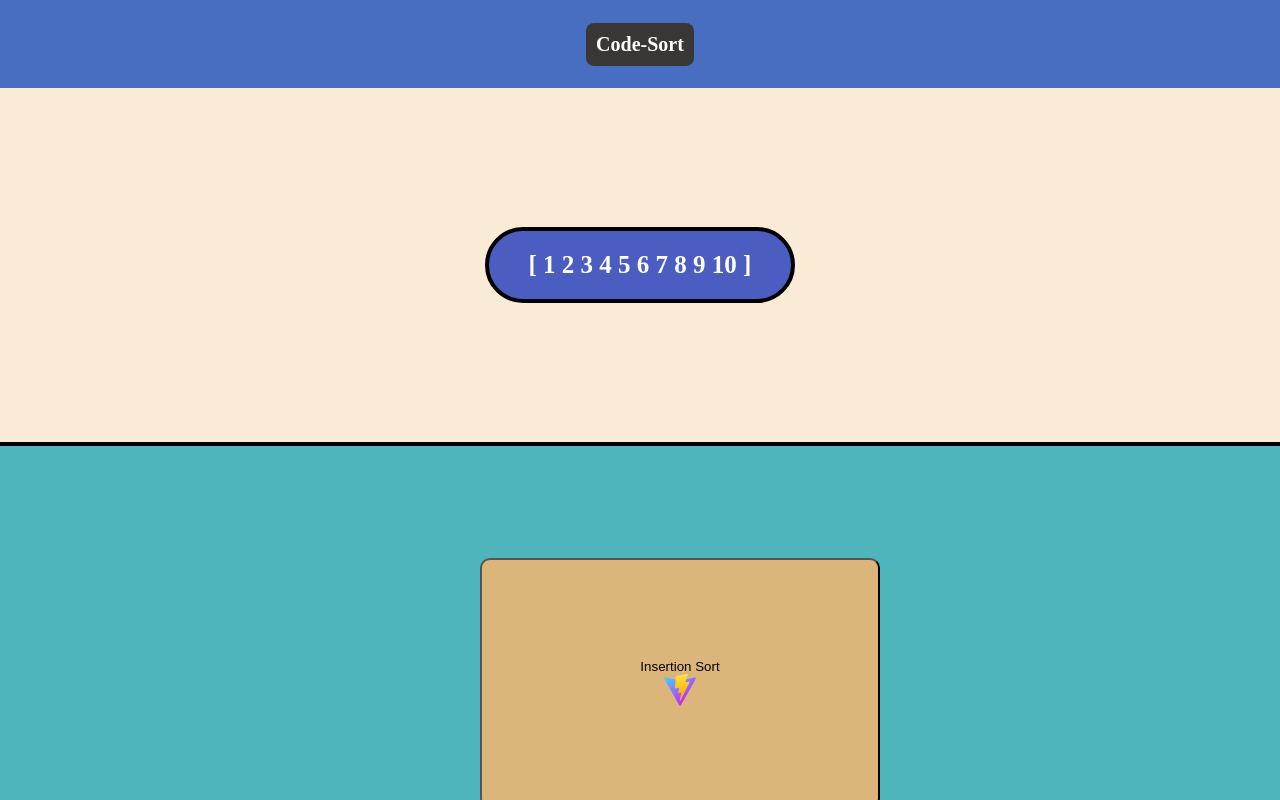
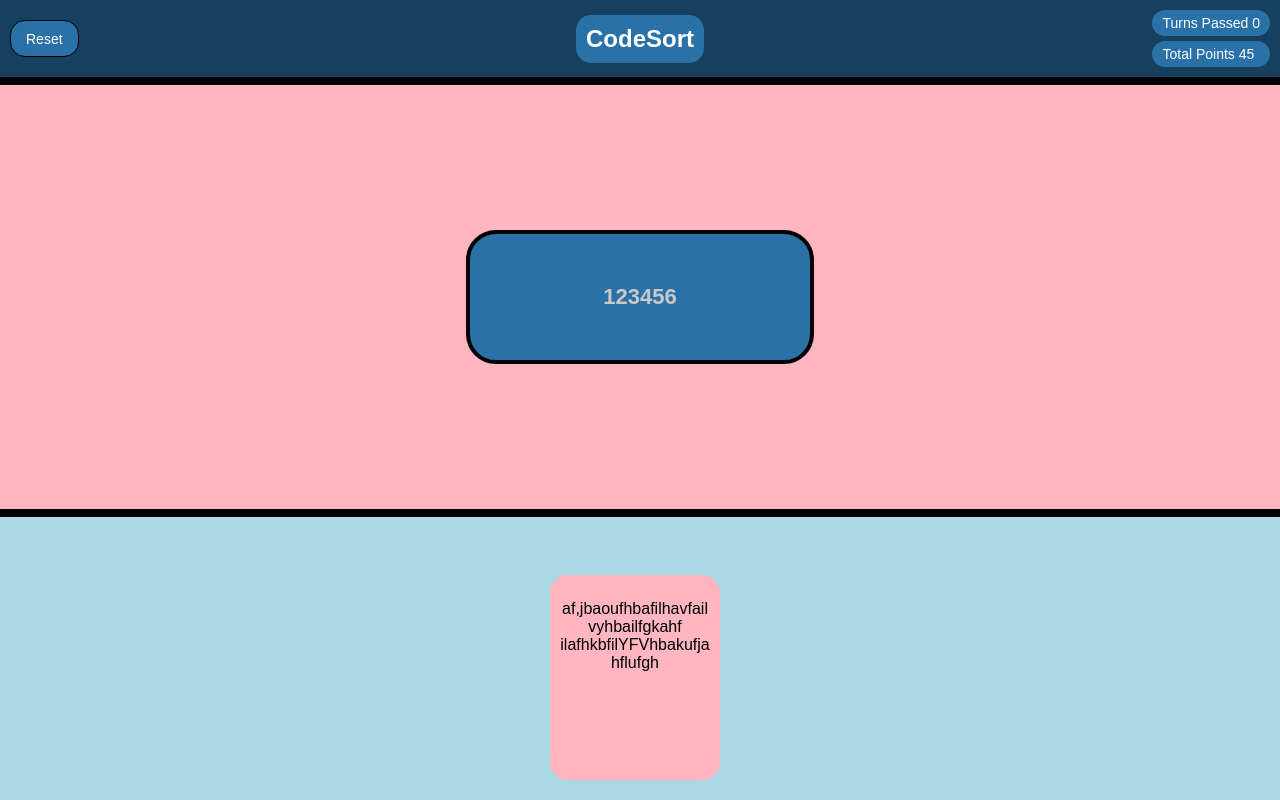
Before and after one commit to Syconn/WebNet, a React (Vite) app: page / in a window 1280 px wide. Both pictures are taken after a click on the button "Play Game". Built offline with nearby package versions, Linux system fonts and the light colour scheme.

Commit message:
before second animation test

```diff
--- a/src/App.tsx
+++ b/src/App.tsx
@@ -2,7 +2,7 @@ import {useTypeState} from "./util/Utility.tsx";
 import {Pages} from "./util/Constants.ts";
 import MainMenu from "./pages/MainMenu.tsx";
 import "./App.css"
-import GameLoop from "./pages/GameLoop.tsx";
+import GameLoop from "./pages/gameLoopPage/GameLoop.tsx";
 
 export type Page = {
     page: string;
--- a/src/pages/GameLoop.tsx
+++ /dev/null
@@ -1,29 +0,0 @@
-import styles from "./GameLoop.module.css";
-
-function GameLoop() {
-    return (
-        <div className={styles.pageContainer}>
-            <div className={styles.topSection}>
-                <p className={styles.title}>Code-Sort</p>
-            </div>
-
-            <div className={styles.middleSection}>
-                <p className={styles.array}>[ 1 2 3 4 5 6 7 8 9 10 ]</p>
-            </div>
-
-            <div className={styles.bottomSection}>
-                <div className={styles.cardContainer}>
-                    <button className={styles.card}>
-                        <div className={styles.text}>
-                            Insertion Sort
-                            <img className={styles.photo} src="/vite.svg" alt="logo" />
-                            {/*<span className={styles.hoverText}>This is text now!</span>*/}
-                        </div>
-                    </button>
-                </div>
-            </div>
-        </div>
-    )
-}
-
-export default GameLoop;
--- a/src/pages/MainMenu.module.css
+++ b/src/pages/MainMenu.module.css
@@ -1,56 +1,124 @@
-/* Parent container fills viewport */
+
 .pageContainer {
     display: flex;
     flex-direction: column;
-    height: 100vh; /* Full window height */
+    height: 100vh;
     font-size: 1vw;
 }
 
-/* Equal height sections */
-.topSection,
+
+.topSection {
+    position: relative;
+    flex: 3;
+    display: flex;
+    flex-direction: column;
+    justify-content: center;
+    align-items: center;
+    overflow: hidden;
+}
+
+.topBg,
+.topBg2,
+.topBg3 {
+    position: absolute;
+    top: 0;
+    left: 0;
+    width: 200%;
+    height: 100%;
+    background-image: linear-gradient(-60deg, #6c3 50%, #09f 50%);
+    opacity: 0.5;
+    animation: slide 4s ease-in-out infinite alternate;
+    z-index: 0;
+}
+
+.topBg2 {
+    animation-direction: alternate-reverse;
+    animation-duration: 10s;
+}
+
+.topBg3 {
+    animation-duration: 5s;
+}
+
+
+.title,
+.creators {
+    position: relative;
+    z-index: 1;
+    text-align: center;
+}
+
+.title {
+    background-color: rgba(36, 94, 145, 0.7);
+    color: #ccc7c7;
+    border-radius: 25px;
+    padding: 15px 40px;
+    font-weight: 700;
+    font-size: 80px;
+    border: 20px double rgba(17, 40, 58, 0.7);
+}
+
+.creators {
+    margin-top: 25px;
+    font-size: 14px;
+    background-color: rgba(36, 94, 145, 0.7);
+    color: #ccc7c7;
+    padding: 6px 15px;
+    border-radius: 10px;
+    border: 10px solid rgba(17, 40, 58, 0.7);
+}
+
+
 .bottomSection {
-    flex: 1; /* 1:1 ratio -> 50/50 split */
+    flex: 1;
+    background-color: rgb(127, 163, 241);
     display: flex;
     justify-content: center;
     align-items: center;
-    border: 3px solid black;
+    border-top: 6px solid rgba(17, 40, 58);
 }
 
-/* Colors for clarity */
-.topSection {
-    background-color: rgb(71, 110, 193);
-}
-
-.bottomSection {
-    background-color: rgb(77, 181, 187);
-}
-
-/* Title style */
-.title {
-    background-color: darkblue;
-    color: whitesmoke;
-    border-radius: 25px;
-    padding: 15px;
-    font-weight: 600;
-    font-size: 80px;
-    transform: translateY(-30%)
-}
 
 .playButton {
     font-weight: 700;
-    background-color: rgb(63, 164, 70);
+    background-color: rgb(52, 136, 214);
     color: black;
     border: 4px solid black;
     font-size: 25px;
     padding: 20px 40px;
     border-radius: 60px;
+    cursor: pointer;
+    transition:
+            padding-right 0.8s,
+            padding-left 0.8s,
+            background-color 0.8s,
+            transform 0.2s;
+    z-index: 1;
 }
 
 .playButton:hover {
-    background-color: rgb(40, 120, 45); /* darker green */
+    background-color: rgb(71, 154, 248);
+    padding-left: 60px;
+    padding-right: 60px;
 }
 
 .playButton:active {
-    background-color: rgb(25, 90, 30);
-    transform: scale(0.98); /* subtle click effect */
+    background-color: rgb(77, 165, 255);
+    transform: scale(0.98);
+    padding-left: 50px;
+    padding-right: 50px;
 }
+
+.playButton:focus {
+    outline: none;
+}
+
+
+@keyframes slide {
+    0% {
+        transform: translateX(-25%);
+    }
+    100% {
+        transform: translateX(25%);
+    }
+}
--- a/src/pages/MainMenu.tsx
+++ b/src/pages/MainMenu.tsx
@@ -1,20 +1,32 @@
-import type {PageProps} from "../App.tsx";
-import styles from "./MainMenu.module.css"
-import {Pages} from "../util/Constants.ts";
+import type { PageProps } from "../App.tsx";
+import styles from "./MainMenu.module.css";
+import { Pages } from "../util/Constants.ts";
 
 function MainMenu({ setPage }: PageProps) {
   return (
       <div className={styles.pageContainer}>
         <div className={styles.topSection}>
+
+          <div className={styles.topBg}></div>
+          <div className={styles.topBg2}></div>
+          <div className={styles.topBg3}></div>
+
           <p className={styles.title}>Code-Sort</p>
+          <p className={styles.creators}>
+            Adian Haack, Arron Ye, Rebby, Adrianna Zhu, dead guy
+          </p>
         </div>
+
         <div className={styles.bottomSection}>
-                <button className={styles.playButton} onClick={() => setPage(Pages.GameLoop)}>
+          <button
+              className={styles.playButton}
+              onClick={() => setPage(Pages.GameLoop)}
+          >
             Play Game
           </button>
         </div>
       </div>
-    )
+  );
 }
 
 export default MainMenu;
--- /dev/null
+++ b/src/pages/gameLoopPage/GameLoop.tsx
@@ -0,0 +1,47 @@
+// import styles from "./GameLoop.module.css";
+import headerStyles from "./gameLoopPageStyles/header.module.css";
+import gameAreaStyles from "./gameLoopPageStyles/gameArea.module.css"
+import arrayAreaStyles from "./gameLoopPageStyles/arrayArea.module.css"
+import handAreaStyles from "./gameLoopPageStyles/handArea.module.css"
+function GameLoop() {
+    const count = 0
+    const pointCount = 45
+    const arrayString = [1,2,3,4,5,6]
+    return (
+        <div className={gameAreaStyles.pageContainer}>
+          <div className={headerStyles.header}>
+            <button className={headerStyles.resetButton}>
+              Reset
+            </button>
+            <p className = {headerStyles.title}>
+              CodeSort
+            </p>
+            <div className={headerStyles.rightSection}>
+              <p className = {headerStyles.turns}>
+                Turns Passed {count}
+              </p>
+              <p className = {headerStyles.points}>
+                Total Points {pointCount}
+              </p>
+            </div>
+          </div>
+          <div className={gameAreaStyles.gameArea}>
+            <div className={arrayAreaStyles.arrayArea}>
+              <p className={arrayAreaStyles.arrayText}>
+                {arrayString}
+              </p>
+            </div>
+            <div className={handAreaStyles.handArea}>
+              <div className={handAreaStyles.card}>
+                <p className = {handAreaStyles.cardText}>
+                  af,jbaoufhbafilhavfailvyhbailfgkahf ilafhkbfilYFVhbakufjahflufgh
+                </p>
+              </div>
+            </div>
+          </div>
+        </div>
+
+    )
+}
+
+export default GameLoop;
--- /dev/null
+++ b/src/pages/gameLoopPage/gameLoopPageStyles/arrayArea.module.css
@@ -0,0 +1,26 @@
+.arrayArea {
+    display: flex;
+    flex: 3;
+    background-color: lightpink;
+    justify-content: center;
+    align-items: center;
+
+    border-top: 8px solid black;
+    border-bottom: 8px solid black;
+
+}
+
+.arrayText {
+    text-align: center;
+    border: 4px solid black;
+    border-radius: 30px;
+    padding-top: 50px;
+    padding-bottom: 50px;
+    width: 340px;
+    background-color: #2a71a8;
+
+    font-size: 22px;
+    font-weight: bold;
+
+    color: #ccc7c7;
+}
--- /dev/null
+++ b/src/pages/gameLoopPage/gameLoopPageStyles/gameArea.module.css
@@ -0,0 +1,11 @@
+.gameArea {
+    display: flex;
+    flex:1;
+    flex-direction: column;
+}
+
+.pageContainer {
+    display: flex;
+    flex-direction: column;
+    height: 100vh;
+}
--- /dev/null
+++ b/src/pages/gameLoopPage/gameLoopPageStyles/handArea.module.css
@@ -0,0 +1,33 @@
+.handArea {
+    display: flex;
+    background-color: lightblue;
+    flex: 2;
+    justify-content: center;
+    align-items: flex-end;
+}
+.card {
+    display: flex;
+    flex-direction: column;
+    align-items: center;
+    justify-content: flex-start;
+    margin-bottom: 20px;
+    height: 190px;
+    width: 150px;
+    background-color: lightpink;
+    border-radius: 18px;
+    padding-top: 15px;
+    padding-left: 10px;
+    padding-right: 10px;
+    margin-right: 10px;
+}
+
+.cardText {
+    max-width: 100%;
+    padding: 10px;
+    text-align: center;
+    word-wrap: break-word;     /* breaks long words */
+    overflow-wrap: break-word; /* modern equivalent */
+    white-space: normal;       /* allows text to wrap to next line */
+    overflow: hidden;          /* hides any excess text */
+    text-overflow: ellipsis;
+}
--- /dev/null
+++ b/src/pages/gameLoopPage/gameLoopPageStyles/header.module.css
@@ -0,0 +1,78 @@
+p {
+    font-family: arial;
+    margin: 0;
+}
+
+.header {
+    background-color: #173f5e;
+    display: flex;
+    flex-direction: row;
+    justify-content: space-between;
+    align-items: center;
+}
+
+.resetButton {
+    margin-left: 10px;
+    background-color: #2a71a8;
+    color: white;
+    border: 1px solid black;
+    border-radius: 15px;
+
+    padding-right:15px;
+    padding-left: 15px;
+
+    padding-top: 10px;
+    padding-bottom: 9px;
+
+    font-size: 14px;
+}
+
+.title {
+    position: absolute;
+    left: 50%;
+    border: none;
+    color: white;
+    transform: translateX(-50%);
+
+    font-size: 24px;
+    font-weight: 700;
+
+    padding-top: 10px;
+    padding-bottom: 10px;
+    padding-left: 10px;
+    padding-right: 10px;
+
+    background-color: #2a71a8;
+    border-radius: 15px;
+}
+
+.creators {
+    display: inline-block;
+}
+
+.rightSection {
+    display: flex;
+    flex-direction: column;
+}
+
+.turns,.points {
+    font-size: 14px;
+    color: white;
+    margin-right: 10px;
+    background-color: #2a71a8;
+    border-radius: 15px;
+    padding-right: 10px;
+    padding-left: 10px;
+
+    padding-top: 5px;
+    padding-bottom: 5px;
+}
+
+.turns {
+    margin-top: 10px;
+    margin-bottom: 5px;
+}
+
+.points {
+    margin-bottom: 10px;
+}
```
Also changed, not shown: src/pages/gameLoopPage/gameLoopPageStyles/GameLoop.module.css (renamed from src/pages/GameLoop.module.css), src/pages/start.css (added). Lines whose indentation alone changed are shown as unchanged.
